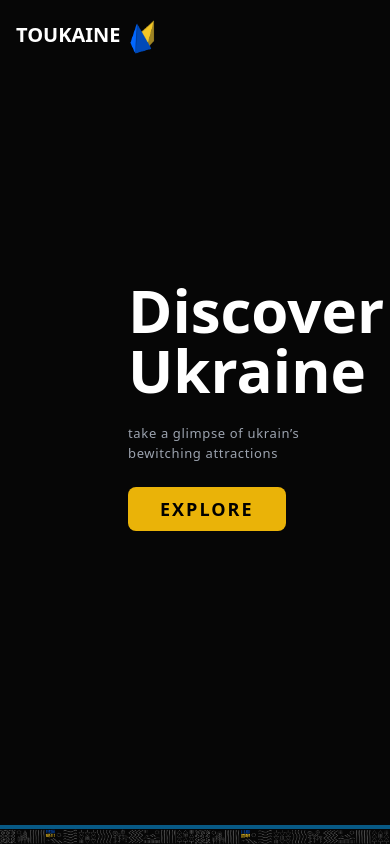
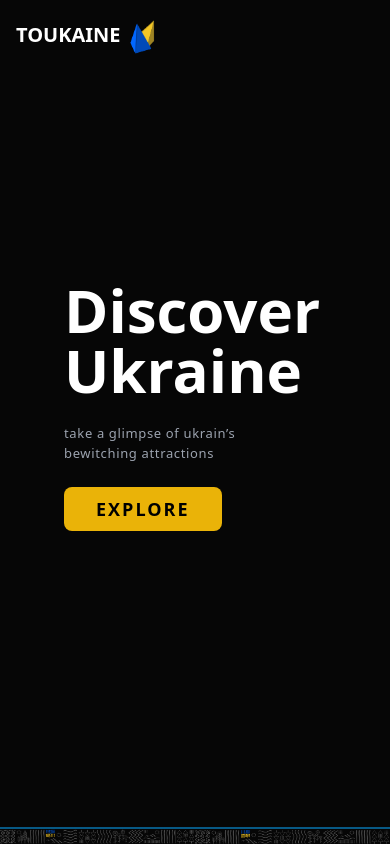
Before and after one commit to rkrasiy/discover-ukraine, a React (Create React App) app: page / in a window 390 px wide. Built offline with nearby package versions, Linux system fonts and the light colour scheme; the HTML template or start-up script is replaced by a standard one.

Commit message:
fix paddings

```diff
--- a/src/components/section.js
+++ b/src/components/section.js
@@ -1,6 +1,6 @@
 function Section(props){
     return (
-        <section ref={props.innerRef} className="flex-none px-24">
+        <section ref={props.innerRef} className="flex-none md:px-24 px-8 last:pr-12">
             <div className="flex flex-row gap-32 h-full">
                 {props.children}
             </div>
--- a/src/pages/loyout.js
+++ b/src/pages/loyout.js
@@ -1,9 +1,7 @@
 import { Outlet } from "react-router-dom";
 import { SimpleTitle } from "../components/titles";
 
-
 const Layout = () => {
-
   return (
     <div className="flex flex-col h-screen">
         <header className="h-[50px] fixed left-0 top-0 w-screen">
@@ -12,7 +10,7 @@ const Layout = () => {
         <main className="flex-grow flex items-center">
            <Outlet />
         </main>
-        <footer className="border-sky-800 border-t-4 fixed left-0 bottom-0 w-screen">
+        <footer className="border-sky-800 lg:border-t-4 border-t-2 fixed left-0 bottom-0 w-screen">
             <img src="./icons/ukraine-pattern.png" alt="ukraine pattern" className="w-full" />
         </footer>
     </div>
```
